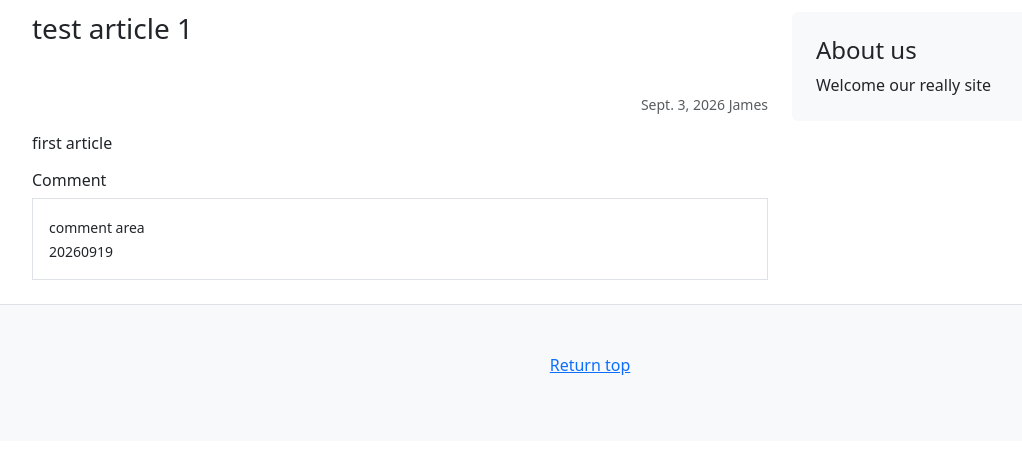
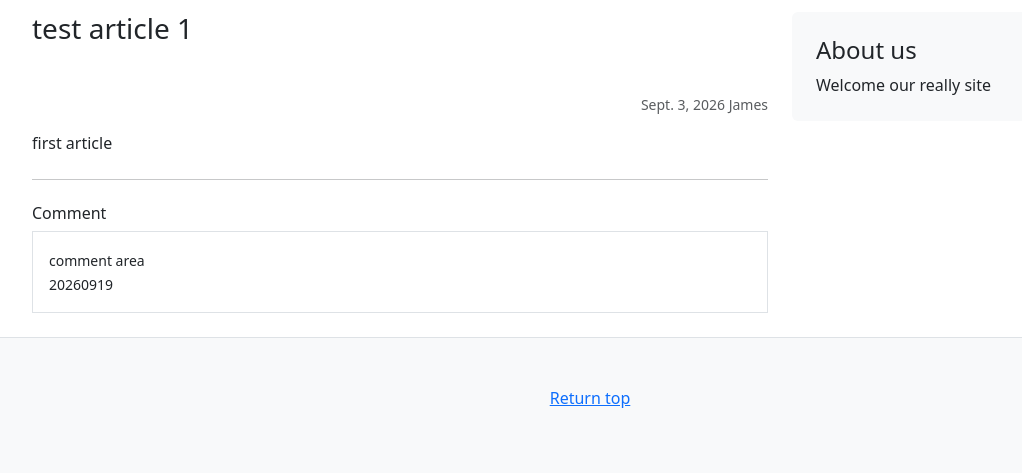
Before and after one commit to liberbell/dj13, a Django app: page /blog/1/ in a window 1280 px wide. Shown: the part 151-624 px from the top of the page, without its empty margins (50-1072 px from the left). Run offline with Django 5.2, Linux system fonts and the light colour scheme; data comes from the database, SQL or seed files in the repository.

Commit message:
article2

```diff
--- a/project1/templates/blog/article.html
+++ b/project1/templates/blog/article.html
@@ -12,6 +12,7 @@
 
                 <p>{{ article.text }}</p>
 
+                <hr class="my-4">
                 {% include 'mysite/snippets/comment.html' %}
             </div>
 
```
